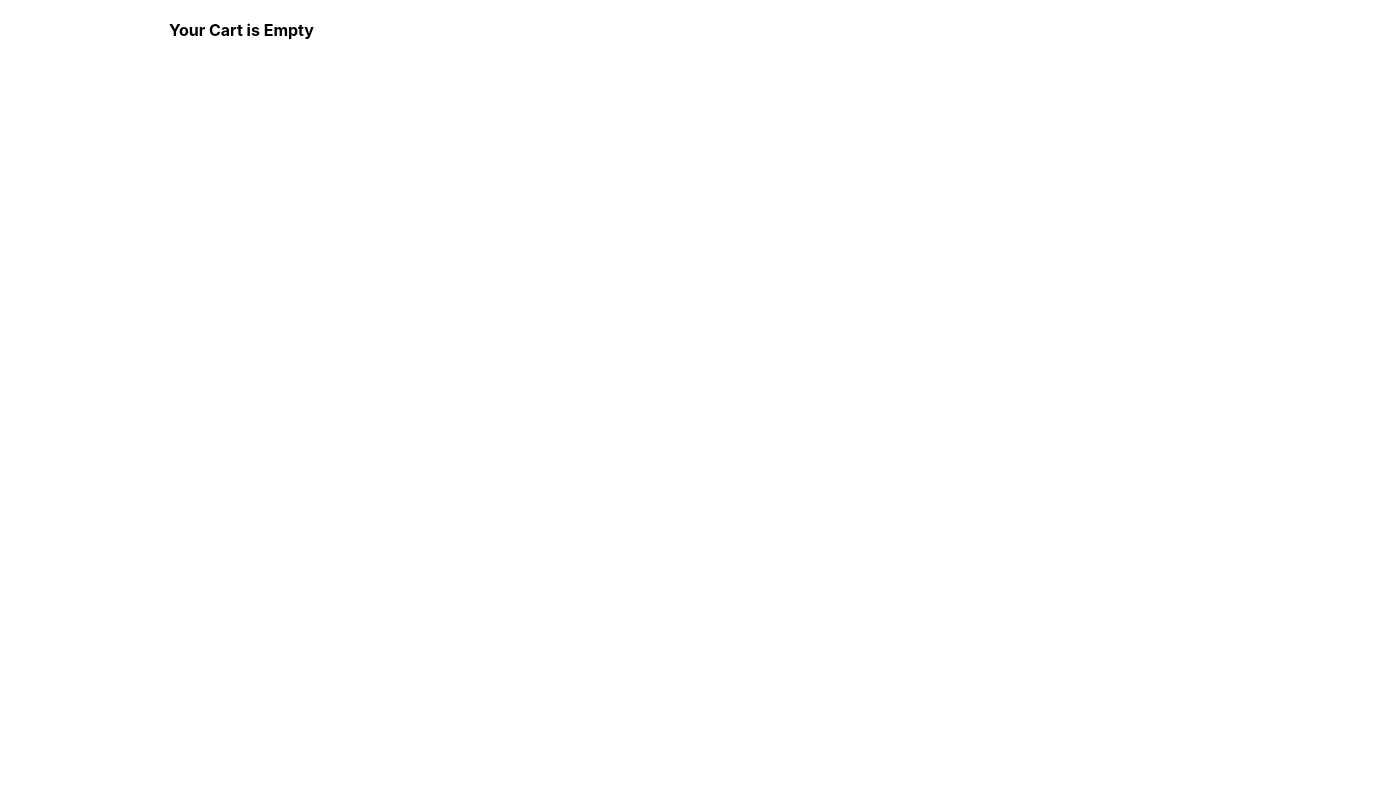
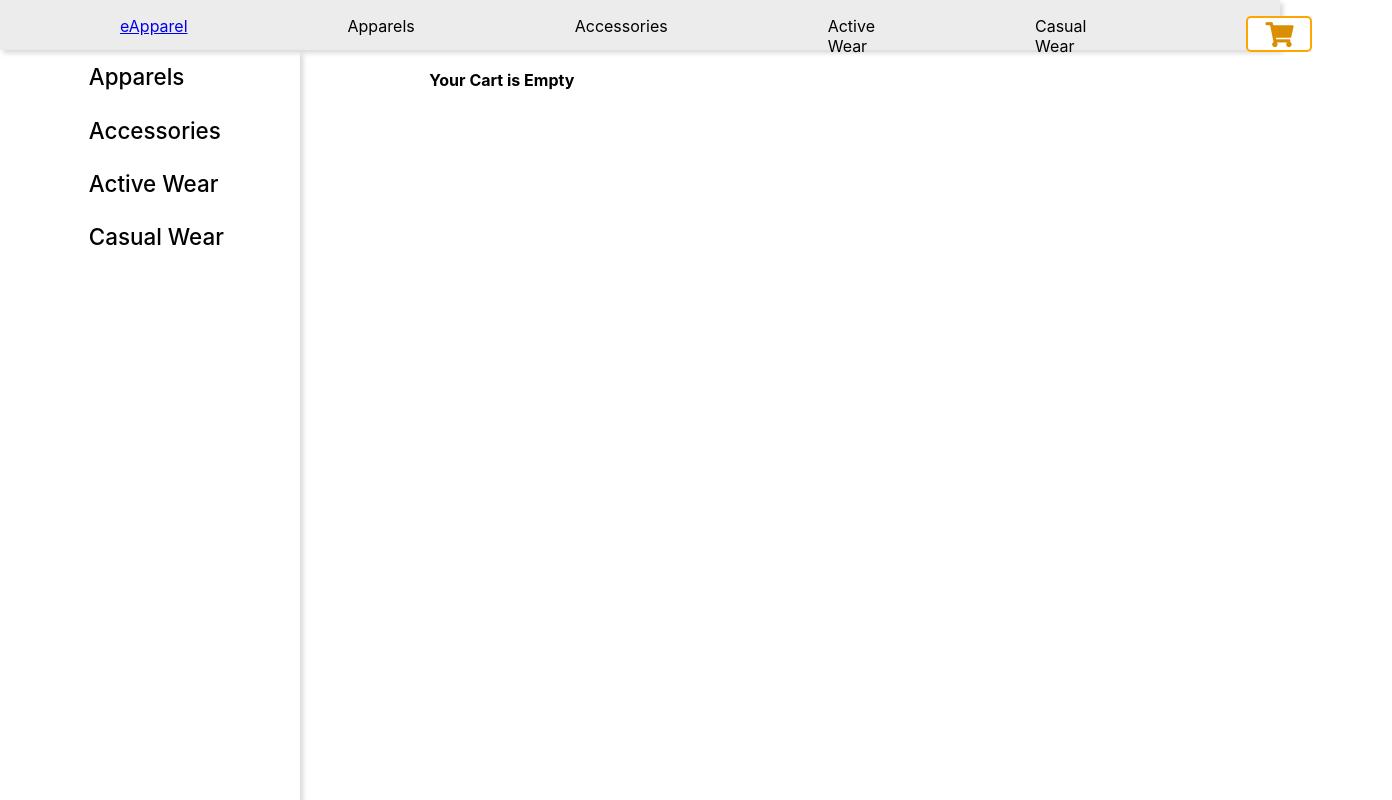
Before and after one commit to drakenguyen4000/storetrial, a React (Create React App) app in the folder client/: page /#/shoppingcart in a window 1280 px wide. Shown: the top 800 px of the page, 1392 px wide, since content can reach past the window. Built offline with nearby package versions, Linux system fonts and the light colour scheme.

Commit message:
add navbar & sidebar

```diff
--- a/client/src/App.css
+++ b/client/src/App.css
@@ -8,20 +8,71 @@ body {
   padding: 0 10%;
 }
 
-/*Items List*/
+.navbar {
+  grid-area: header;
+}
+
+/*review*/
+.sidebar {
+  grid-area: sidebar;
+  min-height: 1000px;
+}
+
+.main {
+  grid-area: main;
+}
+
+.wrapper {
+  display: grid;
+  grid-template-columns:  300px 1fr;
+  grid-template-areas:
+  "header header"
+  "sidebar main";
+}
+
+/*---navbar---*/
+
+.navbar {
+  background: #ececec;
+  height: 50px;
+  box-shadow: 3px 3px 5px#d8d8d8;
+}
+
+.navbar ul {
+  list-style: none;
+  display: flex;
+}
+
+.navbar ul li {
+  margin: 0 80px;
+}
 
 .shoppingCart-btn {
   border: 2px orange solid;
   height: 36px;
   width: 66px;
   background: white;
-  float: right;
 }
 
 .fa-shopping-cart {
   font-size: 25px;
   color: rgb(218, 142, 1);
 }
+
+.sidebar {
+  /* background: #f3f3f3; */
+  /* width: 220px; */
+  padding-left: 80px;
+  box-shadow: 3px 3px 5px #d8d8d8;
+}
+
+.sidebar div {
+  font-size: 1.4rem;
+  padding: 6% 4%;
+  font-weight: 500;
+}
+
+/*Items List*/
 
 .model {
   width: 150px;
@@ -40,7 +91,6 @@ body {
 .itemContainer {
   width: 150px;
   margin: 20px 4%;
-
 }
 
 .list-grid {
@@ -98,7 +148,7 @@ button {
 
 /*---Shopping List--*/
 .shopContainer {
-  margin: 5% 0 0 30%;
+  /* margin: 5% 0 0 30%; */
   display: grid;
   grid-template-columns: 1fr 200px;
   grid-gap: 40%;
--- /dev/null
+++ b/client/src/Navbar.js
@@ -0,0 +1,26 @@
+import { Link } from "react-router-dom";
+
+const Navbar = () => {
+  return (
+    <nav className="navbar">
+      <ul>
+        <Link to={`/`}>
+          <li>eApparel</li>
+        </Link>
+        <li>Apparels</li>
+        <li>Accessories</li>
+        <li>Active Wear</li>
+        <li>Casual Wear</li>
+        <Link to={`/shoppingcart`}>
+          <li>
+            <button className="shoppingCart-btn">
+              <i className="fas fa-shopping-cart"></i>
+            </button>
+          </li>
+        </Link>
+      </ul>
+    </nav>
+  );
+};
+
+export default Navbar;
--- /dev/null
+++ b/client/src/Sidebar.js
@@ -0,0 +1,12 @@
+const Sidebar = () => {
+    return (
+      <nav className="sidebar">
+          <div>Apparels</div>
+          <div>Accessories</div>
+          <div>Active Wear</div>
+          <div>Casual Wear</div>
+      </nav>
+    )
+  };
+
+  export default Sidebar;
--- a/client/src/components/App.js
+++ b/client/src/components/App.js
@@ -7,18 +7,21 @@ import ItemDetail from "./ItemDetail";
 import ShoppingCart from "./ShoppingCart";
 import { HashRouter, Route } from "react-router-dom";
 import history from "./history";
+import Sidebar from "../Sidebar";
+import Navbar from "../Navbar";
 
 const App = () => {
   return (
     <HashRouter history={history}>
-      <div className="App">
-        {/* <ItemList /> */}
-        {/* <ItemDetail /> */}
-        <Route path="/" exact component={ItemList} />
-        <Route path="/list" exact component={ItemList} />
-        <Route path="/list/:id" exact component={ItemDetail} />
-        <Route path="/shoppingcart" exact component={ShoppingCart} />
-        {/* <Route path="/list/shoppingcart" exact component={ShoppingCart} /> */}
+      <div className="wrapper">
+        <Navbar />
+        <Sidebar />
+        <div className="main">
+          <Route path="/" exact component={ItemList} />
+          <Route path="/list" exact component={ItemList} />
+          <Route path="/list/:id" exact component={ItemDetail} />
+          <Route path="/shoppingcart" exact component={ShoppingCart} />
+        </div>
       </div>
     </HashRouter>
   );
--- a/client/src/components/ItemDetail.js
+++ b/client/src/components/ItemDetail.js
@@ -13,7 +13,7 @@ const ItemDetail = (props) => {
     return (
       <div className="container">
         <h2>Details</h2>
-        <div className="grid_detail">
+        <div>
           <img
             className="modelImage"
             src={`${props.details.image}`}
--- a/client/src/components/ItemList.js
+++ b/client/src/components/ItemList.js
@@ -13,11 +13,6 @@ const ItemList = (props) => {
   if (props.list) {
     return (
       <div className="container">
-        <Link to={`/shoppingcart`}>
-          <button className="shoppingCart-btn">
-            <i className="fas fa-shopping-cart"></i>
-          </button>
-        </Link>
         <h2>ItemList</h2>
         <div className="list-grid">
           {props.list.map((item) => {
```
Also changed, not shown: 2 other files (tests, documents, lock files or other folders).
